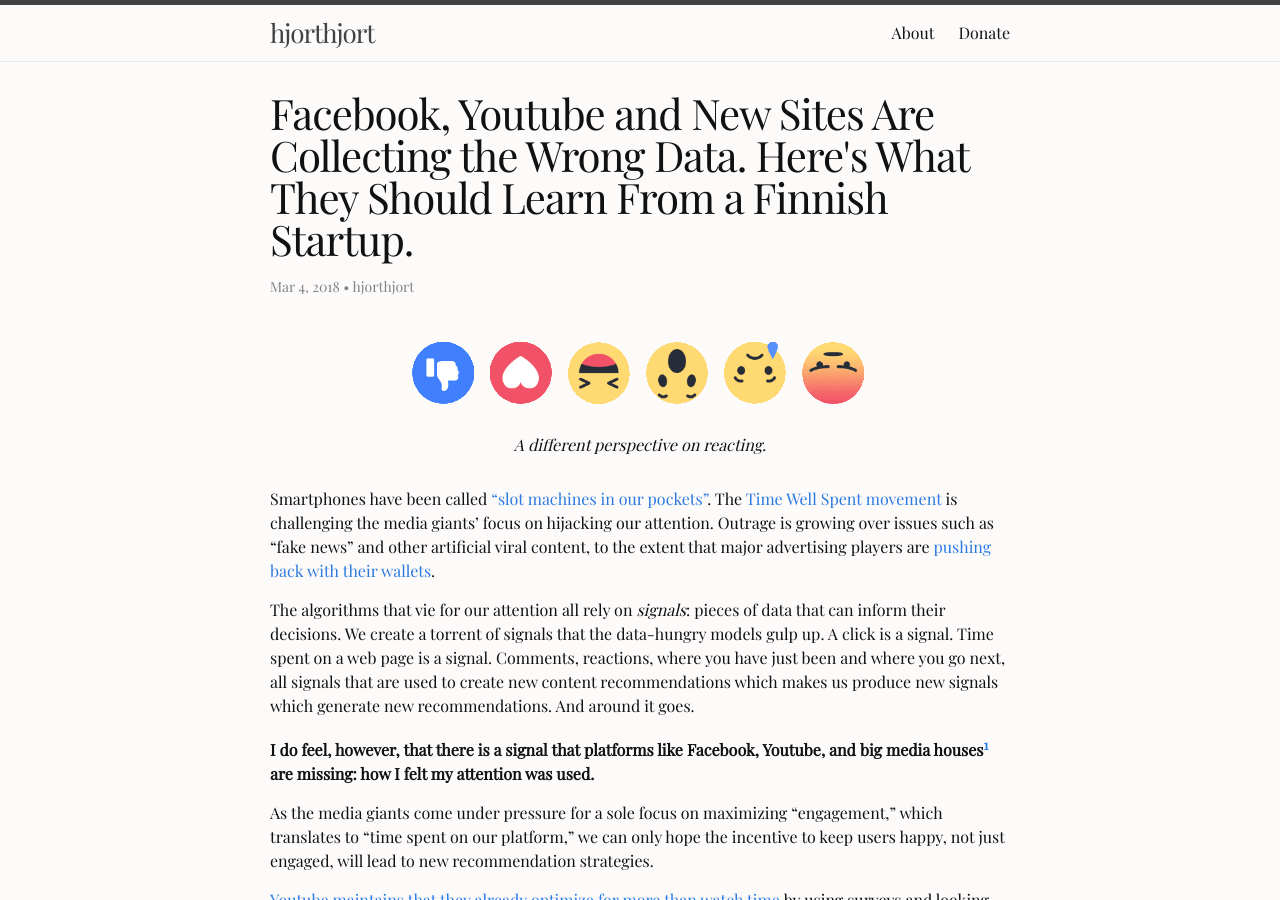
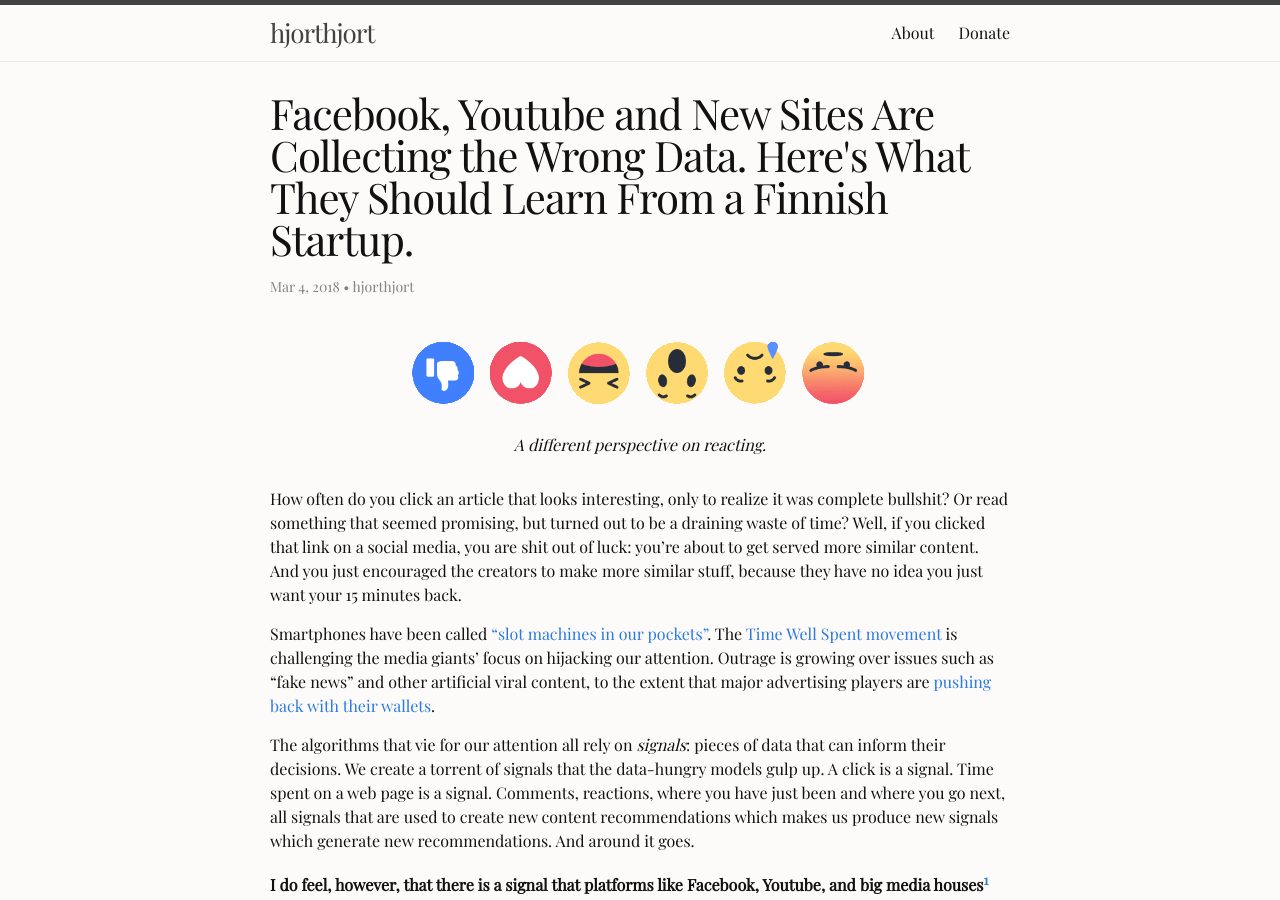
Before and after one commit to hjorthjort/hjorthjort.github.io, a Jekyll site: the page built from _posts/2018-03-05-lets-starve-the-time-sinks.markdown, in a window 1280 px wide and 900 px high. Built offline with Jekyll 4.4.1, drawn with Linux system fonts in a browser that asks for light colours.

Commit message:
Opening paragraph for time sinks post

```diff
--- a/_posts/2018-03-05-lets-starve-the-time-sinks.markdown
+++ b/_posts/2018-03-05-lets-starve-the-time-sinks.markdown
@@ -8,6 +8,8 @@
     caption: "A different perspective on reacting."
     description: "Facebook reaction buttons"
 ---
+
+How often do you click an article that looks interesting, only to realize it was complete bullshit? Or read something that seemed promising, but turned out to be a draining waste of time? Well, if you clicked that link on a social media, you are shit out of luck: you're about to get served more similar content. And you just encouraged the creators to make more similar stuff, because they have no idea you just want your 15 minutes back.
 
 Smartphones have been called ["slot machines in our pockets"](http://www.spiegel.de/international/zeitgeist/smartphone-addiction-is-part-of-the-design-a-1104237.html). The [Time Well Spent movement](http://humanetech.com/) is challenging the media giants' focus on hijacking our attention. Outrage is growing over issues such as "fake news" and other artificial viral content, to the extent that major advertising players are [pushing back with their wallets](http://www.foodingredientsfirst.com/news/unilevers-advertising-ultimatum-to-facebook-and-google-clean-up-toxic-content.html).
 
```
